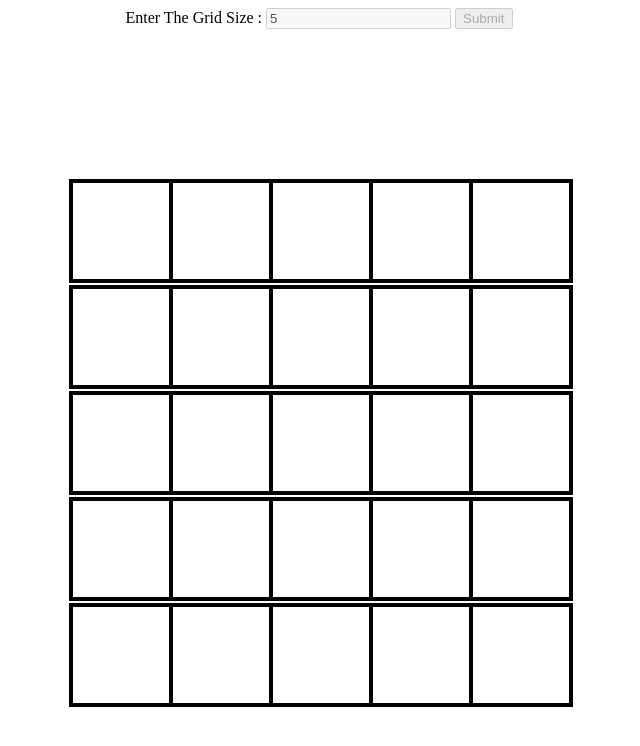
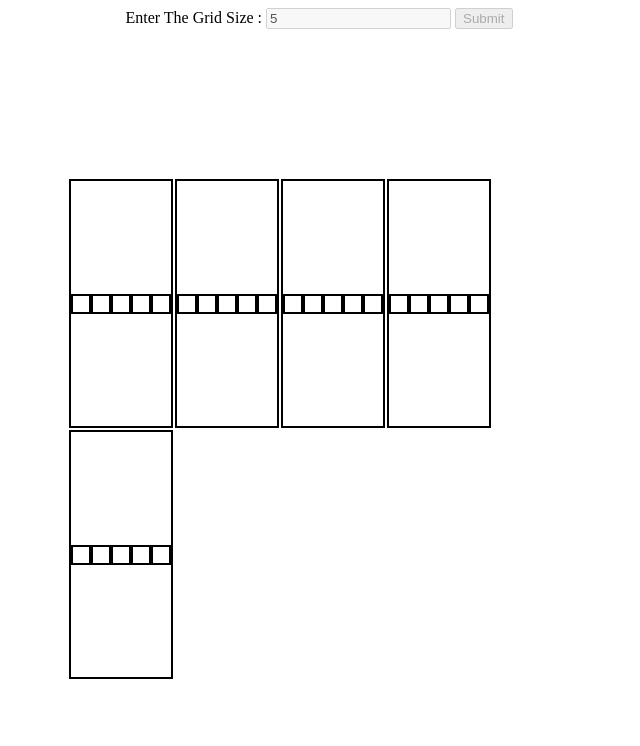
Before and after one commit to STORM533/etch-a-sketch, a plain HTML site: page index.html in a window 1280 px wide. Both pictures are taken after typing "5" into the empty fields and a click on the button "Submit". Shown: the whole page, without its empty margins (321-961 px from the left). Drawn offline with Linux system fonts and the light colour scheme.

Commit message:
showing in live preview

```diff
--- a/index.html
+++ b/index.html
@@ -4,8 +4,8 @@
     <meta charset="UTF-8">
     <meta name="viewport" content="width=device-width, initial-scale=1.0">
     <title>Etch-a-sketch</title>
-    <link rel = "stylesheet" href = "/styles.css">
-    <script src = "/javaScript.js" defer></script>
+    <link rel = "stylesheet" href = "styles.css">
+    <script src = "javaScript.js" defer></script>
 
 </head>
 <body>
--- a/javaScript.js
+++ b/javaScript.js
@@ -10,7 +10,7 @@ function randomColors(){
 function createDivs(input) {
     const container = document.querySelector("#container");
     const containerPx = 500;
-    const divPx = containerPx/input;
+    const divPx = containerPx/(input*input);
     for (let i = 1; i <= input; i++) {
         const pDiv = document.createElement("div");
         pDiv.classList.add("grids-verticals");
```
